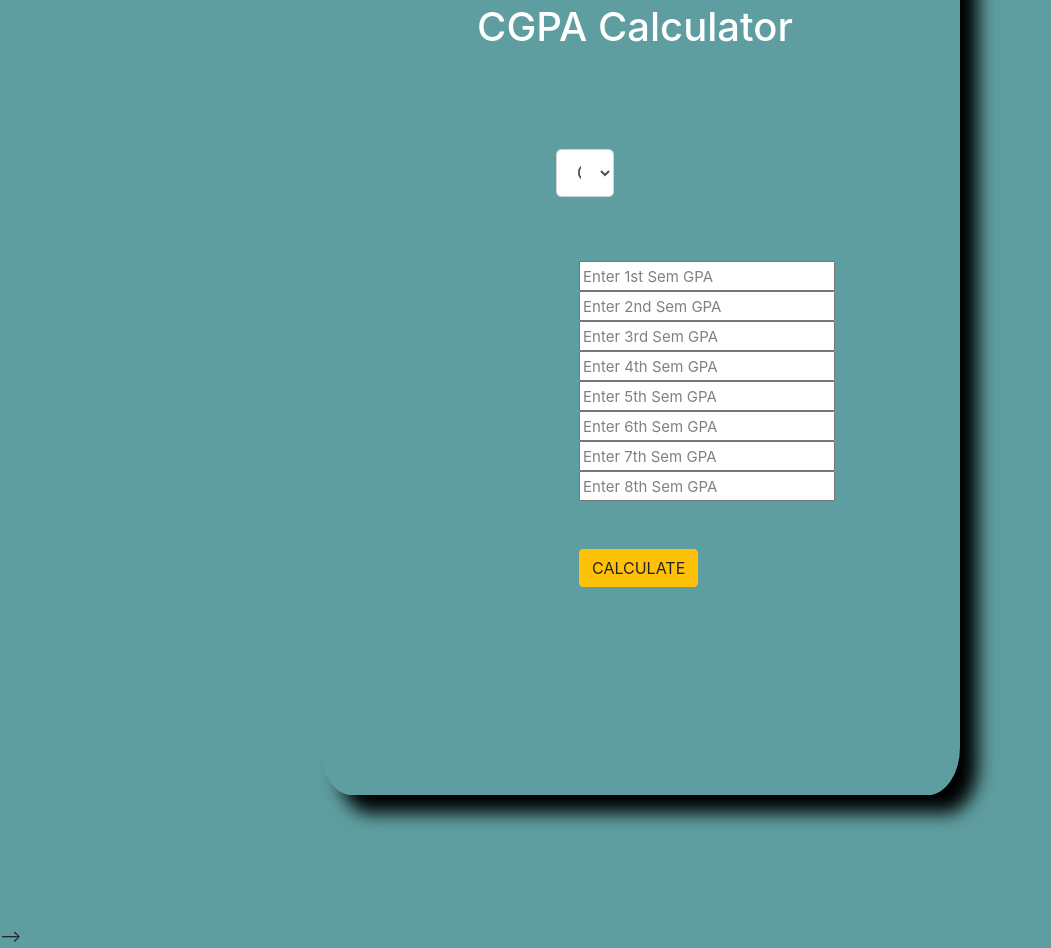
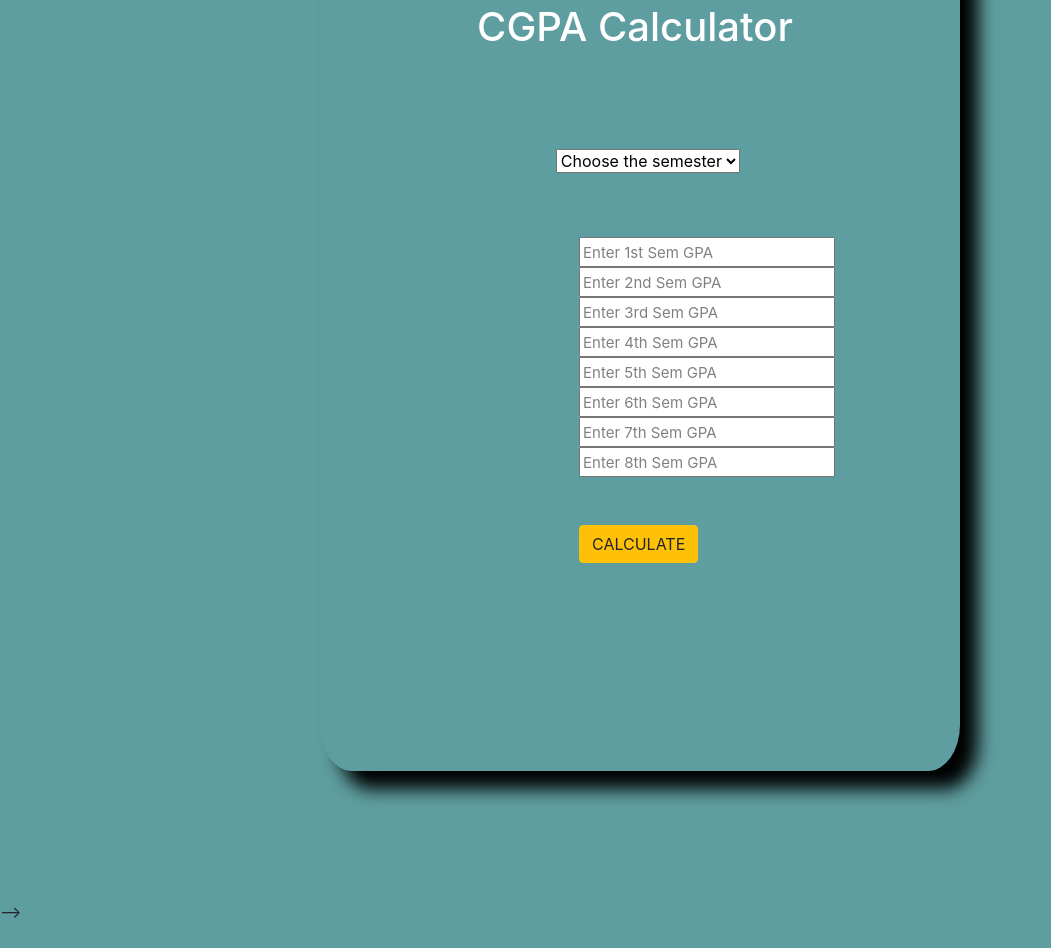
Before and after one commit to keerthanakrishna/WEBLAB_4, a plain HTML site: page index1.html in a window 1280 px wide. Shown: the part 814-1762 px from the top of the page, without its empty margins (0-1051 px from the left). After the commit the page ends 1738 px from the top, so only its background shows below. Drawn offline with Linux system fonts and the light colour scheme.

Commit message:
Update index1.html

```diff
--- a/index1.html
+++ b/index1.html
@@ -101,7 +101,7 @@
                     <div class="col-lg-5"></div>
                     <div class="col-lg-2 text-center">
                 <div class="form-group">
-                    <select name="course1" id="cgpa1" class="form-control form-control-lg" onchange="cgpa()" required>
+                    <select name="course1" id="cgpa1" onchange="cgpa()" required>
                         <option value="" style="padding-right: 20px;">Choose the semester </option><span style="color: rgb(223, 213, 213);">*</span>
                         <option value="1">Upto 1st sem</option>
                         <option value="2">Upto 2nd sem</option>
```
